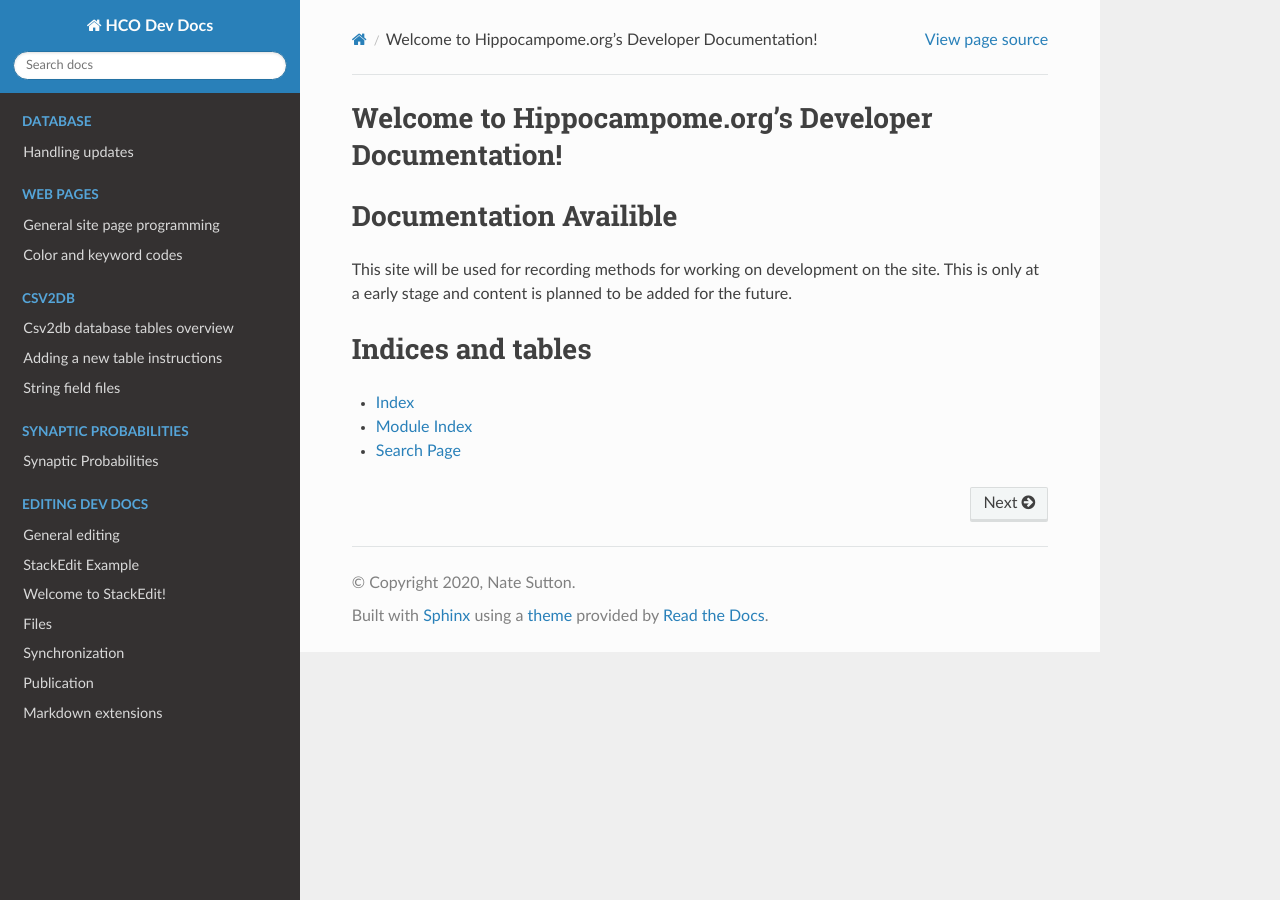
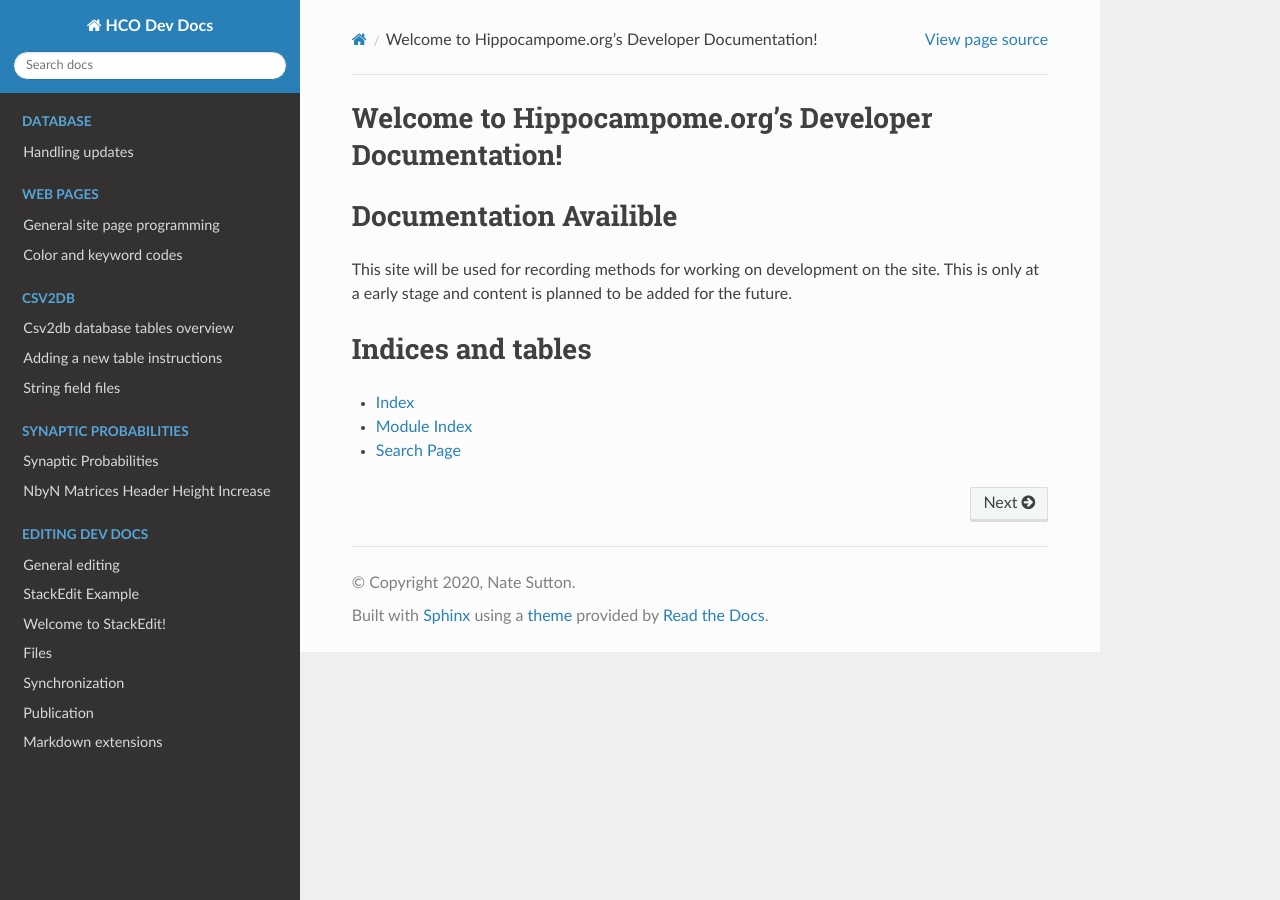
Before and after one commit to Hippocampome-Org/hco_dev_docs, a Sphinx documentation site: the page built from docs/index.rst, in a window 1280 px wide. Built offline with Sphinx 7.4.7 and the Read the Docs theme 2.0.0, drawn with Linux system fonts in a browser that asks for light colours.

Commit message:
added header height

```diff
--- a/docs/index.rst
+++ b/docs/index.rst
@@ -36,6 +36,7 @@ Welcome to Hippocampome.org's Developer Documentation!
     :caption: Synaptic Probabilities
 
     synaptic_probabilities/fragment.md
+    synaptic_probabilities/header_height.md
 
 .. toctree::
     :hidden:
```
